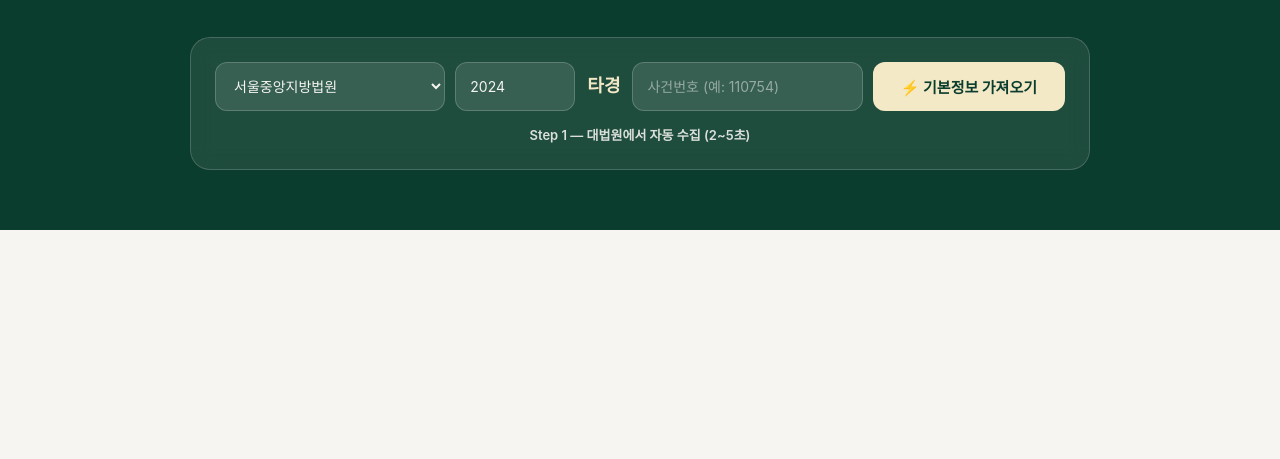
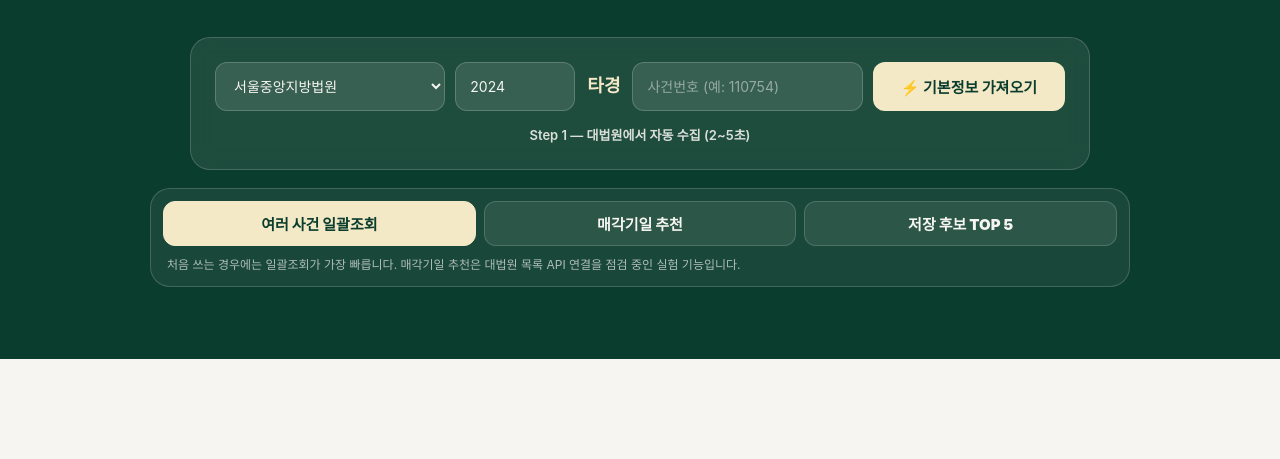
Before and after one commit to solourban/GM, a website: page public/index.html in a window 1280 px wide. Shown: the part 341-800 px from the top of the page. Drawn offline with Linux system fonts and the light colour scheme; a web font is replaced by a local one.

Commit message:
Load home discovery tabs from static index

```diff
--- a/public/index.html
+++ b/public/index.html
@@ -77,5 +77,6 @@
 </footer>
 
 <script src="/app.js"></script>
+<script src="/home-tabs-patch.js"></script>
 </body>
 </html>
```
